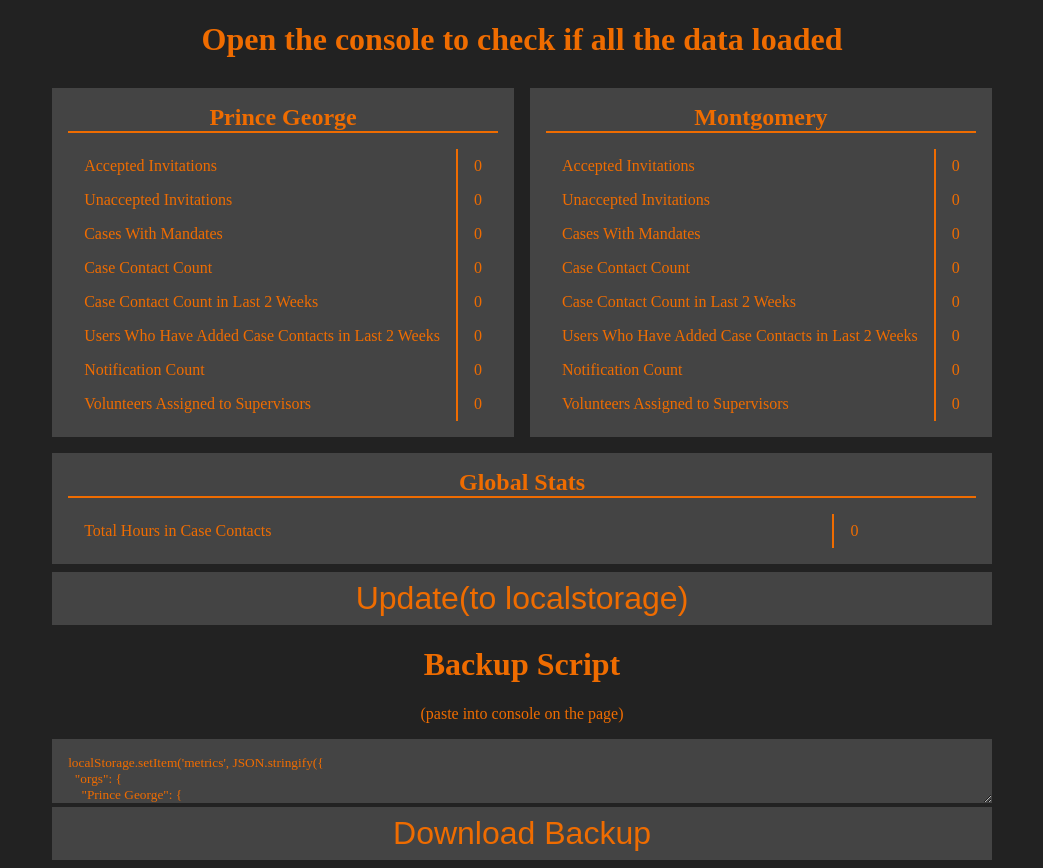
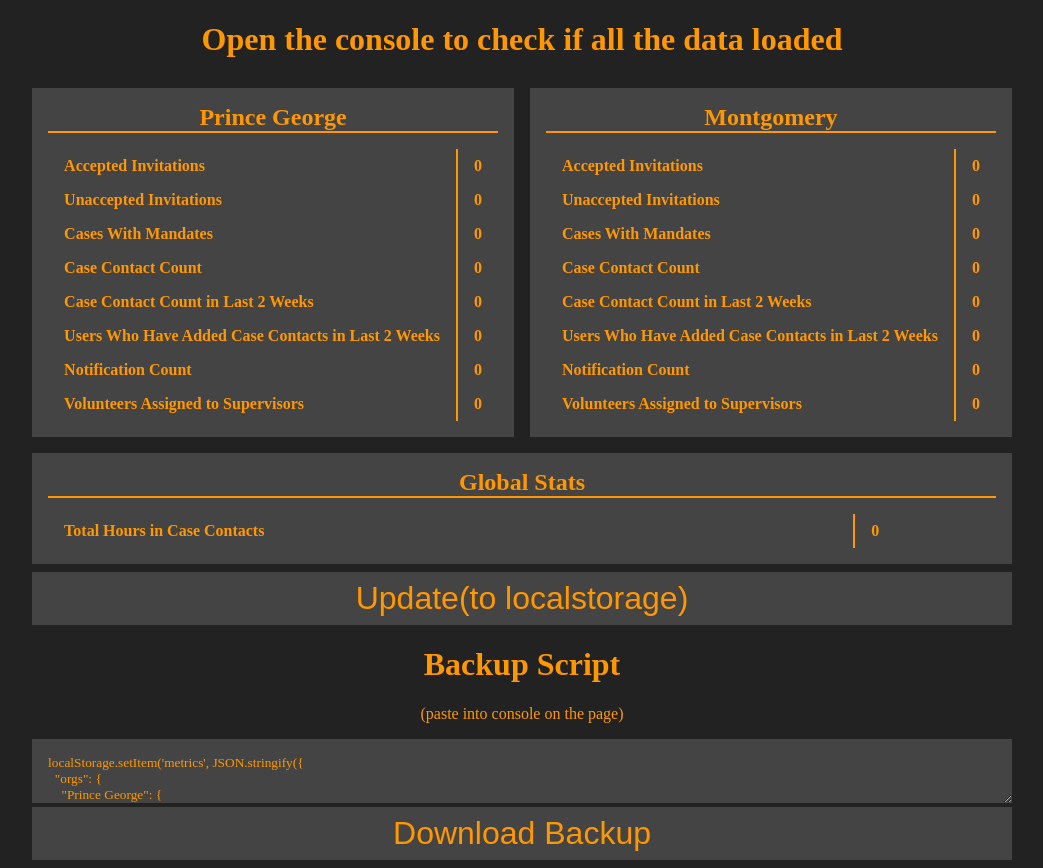
Before and after one commit to FireLemons/casa-metrics-comparison, a website: page index.html in a window 1280 px wide. Shown: the whole page, without its empty margins (118-1161 px from the left). Drawn offline with Linux system fonts and the light colour scheme; no server answers.

Commit message:
refactored main color into variable

```diff
--- a/css/scss/index.scss
+++ b/css/scss/index.scss
@@ -1,3 +1,7 @@
+:root {
+  --main-color: #ff9800;
+}
+
 @font-face {
   font-family: "Ubuntu Mono";
   font-style: normal;
@@ -7,7 +11,7 @@
 
 body {
   background-color: #222;
-  color: #ef6c00;
+  color: var(--main-color);
   text-align: center;
 
   #app {
@@ -17,7 +21,7 @@ body {
     button {
       background-color: #444;
       border: 0;
-      color: #ef6c00;
+      color: var(--main-color);
       cursor: pointer;
       font-size: 24pt;
       padding: 0.5rem;
@@ -29,7 +33,7 @@ body {
     }
 
     h2 {
-      border-bottom: 2px solid #ef6c00;
+      border-bottom: 2px solid var(--main-color);
       margin: 0;
       margin-bottom: 1rem;
     }
@@ -49,18 +53,23 @@ body {
     }
 
     td {
+      font-weight: bold;
       padding: 0.5rem 1rem;
       text-align: left;
 
       &:first-child {
-        border-right: 2px solid #ef6c00;
+        border-right: 2px solid var(--main-color);
+      }
+
+      &.unloaded {
+
       }
     }
 
     textarea {
       background-color: #444;
       border: 0;
-      color: #ef6c00;
+      color: var(--main-color);
       font-family: "Ubuntu Mono";
       padding: 1rem;
       width: calc(100% - 3rem);
```
Also changed, not shown: css/index.css.
